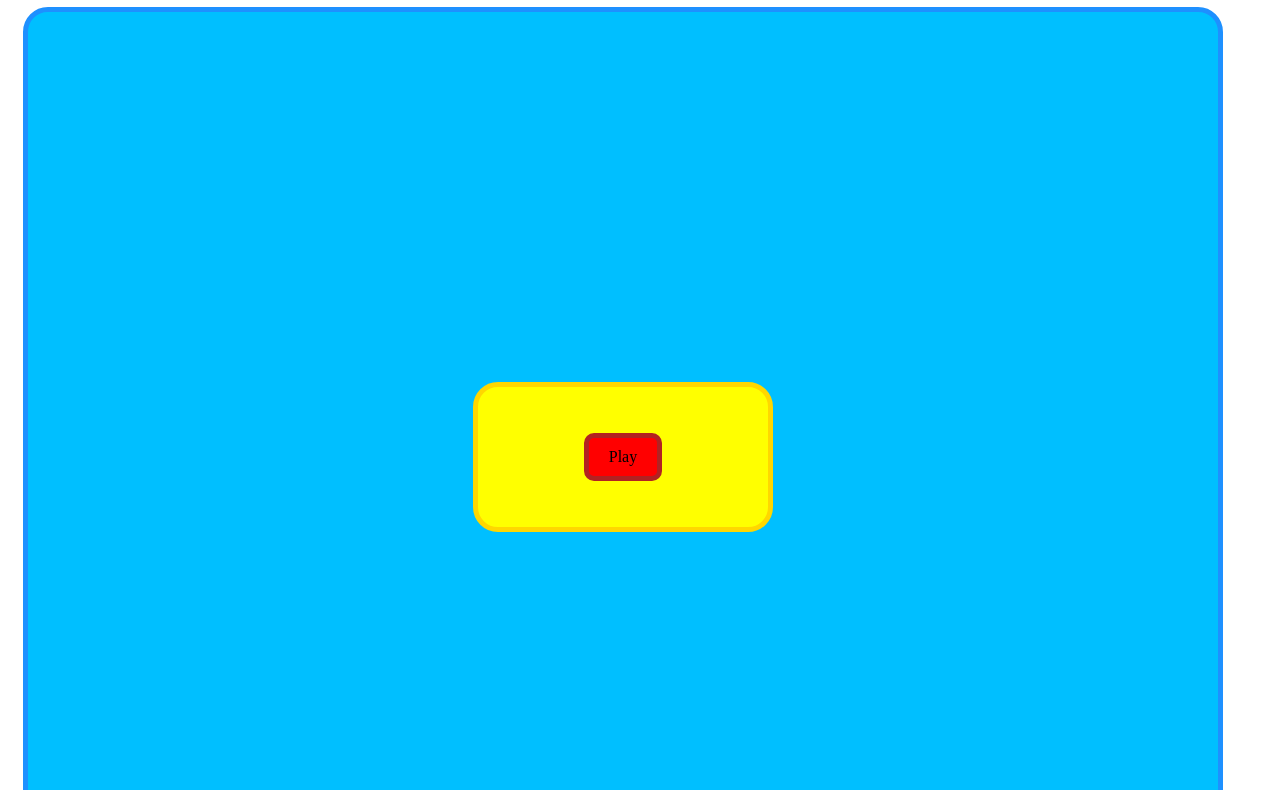
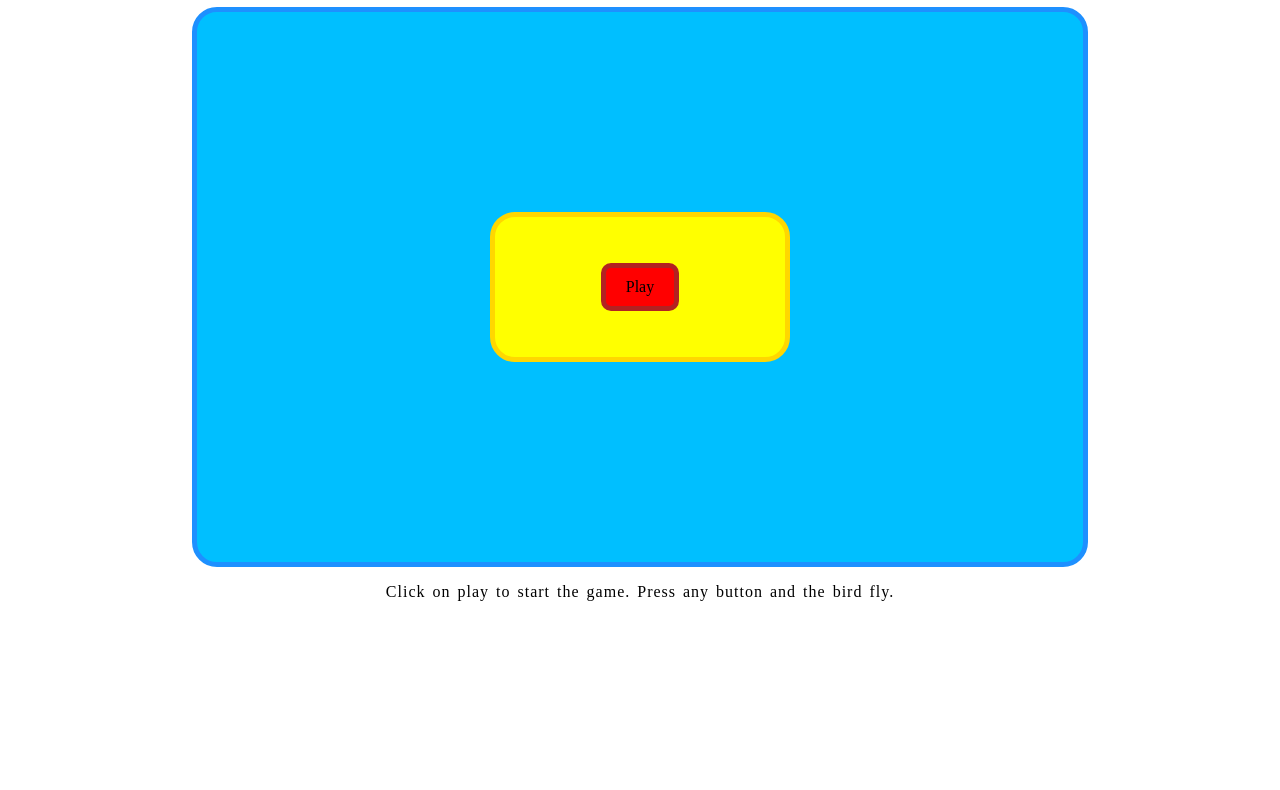
Before and after one commit to SantosbrDev/game-flappy-bird-dom, a plain HTML site: page index.html in a window 1280 px wide. Shown: the part 73-863 px from the top of the page. After the commit the page ends 800 px from the top, so only its background shows below. Drawn offline with Linux system fonts and the light colour scheme.

Commit message:
style update

```diff
--- a/css/flappy.css
+++ b/css/flappy.css
@@ -1,17 +1,19 @@
 * {
     box-sizing: border-box;
+    text-align: -moz-center;
+    text-align: -webkit-center;
 }
 
 @font-face {
     font-family: 'Pixel';
-    src: url('../fonts/Pixel.ttf');
+    src: url('../font/Pixel.ttf');
 }
 
 [flappy] {
     position: relative;
     border: 5px solid dodgerblue;
-    height: 900px;
-    width: 1200px;
+    height: 70vh;
+    width: 70vw;
     margin: 15px;
     border-radius: 25px;
     background-color: deepskyblue;
```
